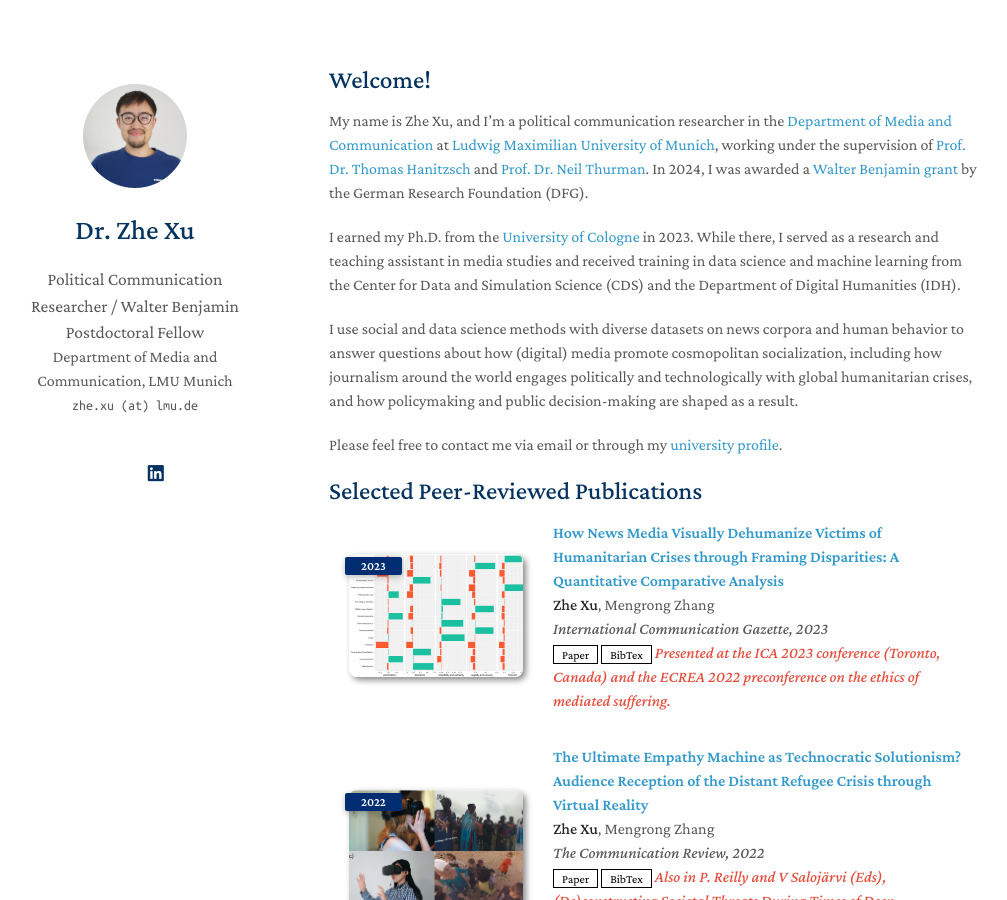
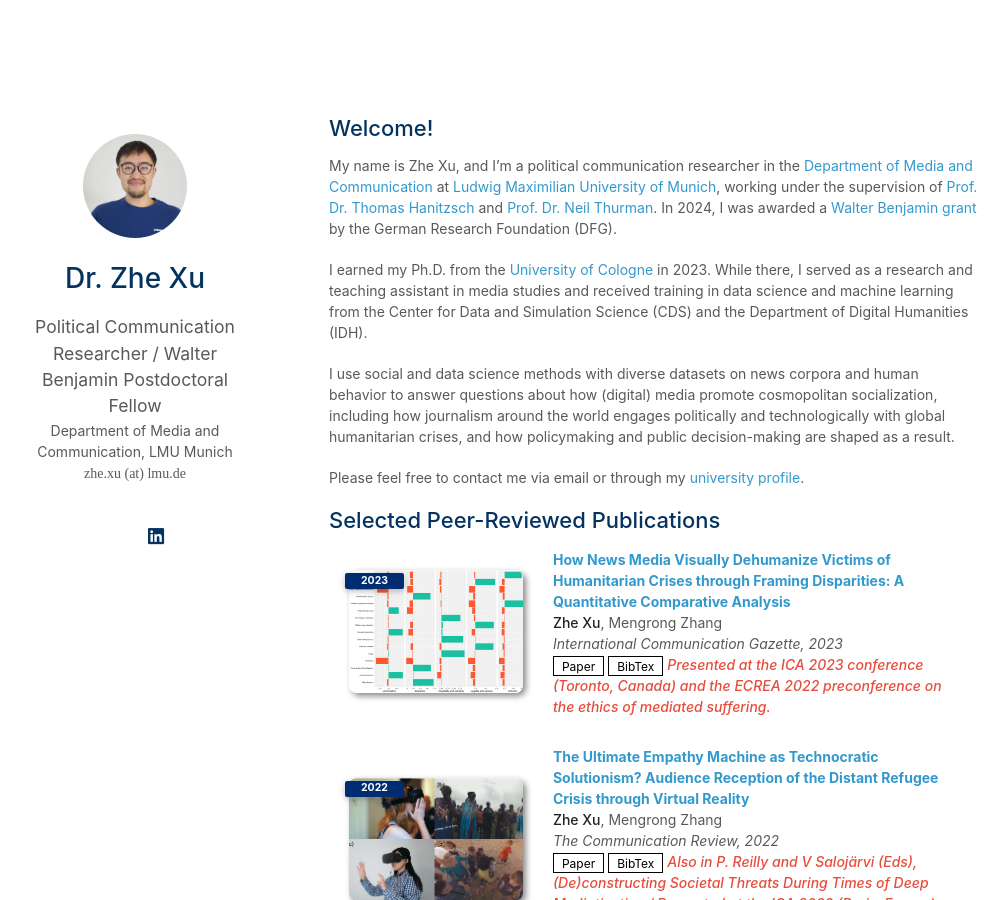
Before and after one commit to zhexuphd/home, a Jekyll site: the page built from index.md, in a window 1280 px wide and 900 px high. Shown: the whole window, without its empty margins (141-1148 px from the left). Built offline with Jekyll 4.4.1, drawn with Linux system fonts in a browser that asks for light colours; a style sheet for code colours, icons or effects is not loaded; our own code applies the rules of GitHub Pages for plain Markdown files.

Commit message:
Update _config.yml

```diff
--- a/_config.yml
+++ b/_config.yml
@@ -34,7 +34,7 @@ auto_dark_mode: true
 
 # Font
 # You can use this option to choose between Serif or Sans Serif fonts.
-font: "Serif" #"Sans Serif" #  # or "Sans Serif"
+font: "Sans Serif" #"Sans Serif" #  # or "Sans Serif"
 
 # Google Analytics ID
 # Please remove this if you don't use Google Analytics
```
